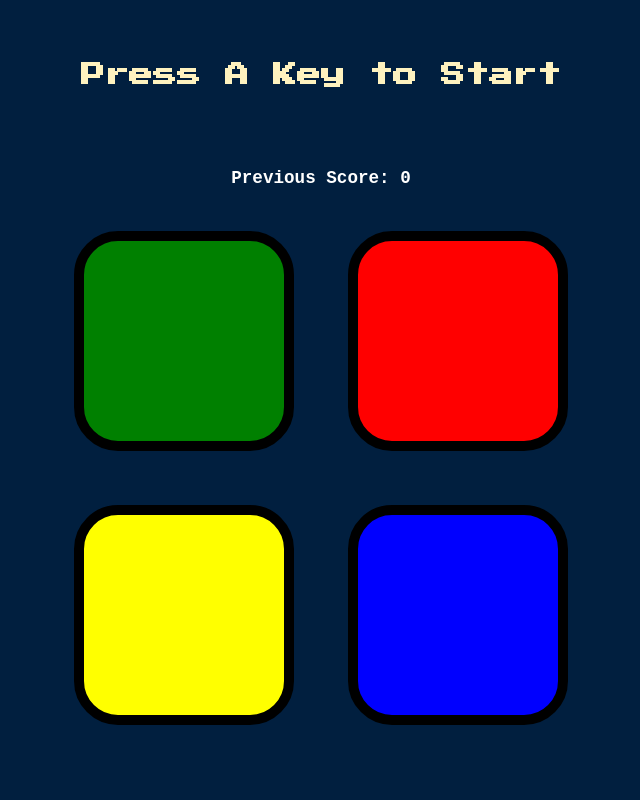
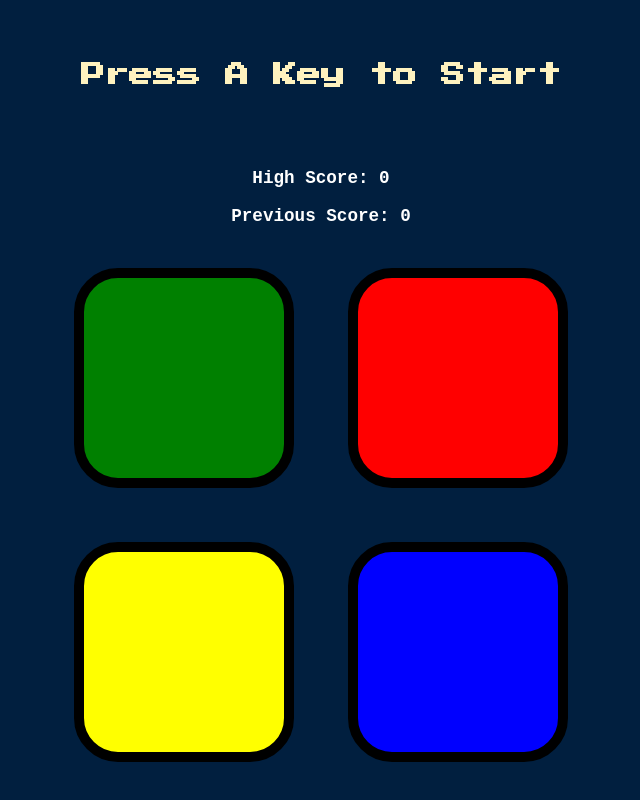
Before and after one commit to ajay-8192/Simon-game, a plain HTML site: page index.html in a window 1280 px wide. Shown: the whole page, without its empty margins (319-959 px from the left). Drawn offline with nearby package versions, Linux system fonts and the light colour scheme.

Commit message:
Update index.html

```diff
--- a/index.html
+++ b/index.html
@@ -12,6 +12,7 @@
 <body>
     <h1 id="level-title">Press A Key to Start</h1>
     <div class="score">
+        <h3 id="hs">High Score: 0</h3>
         <h3 id="ps">Previous Score: 0</h3>
     </div>
     <div class="container">
```
